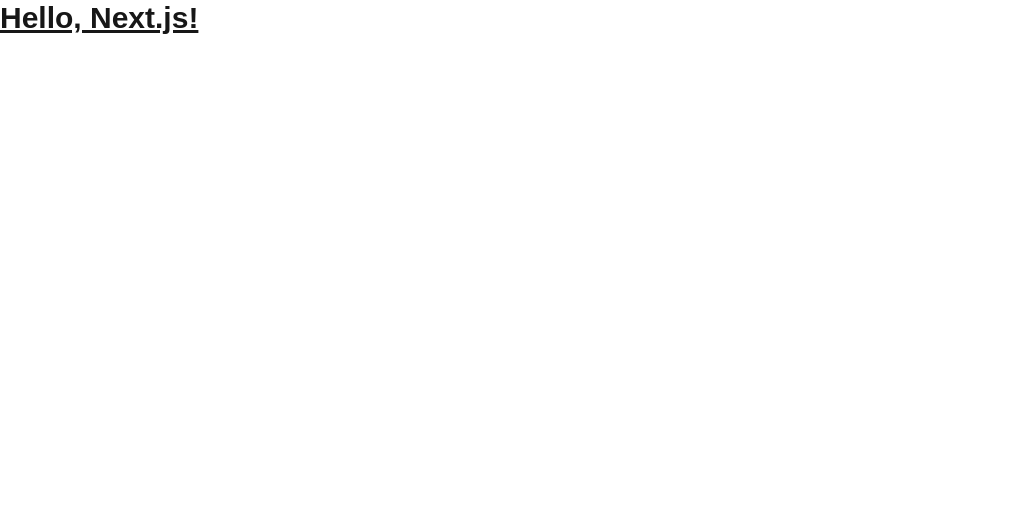
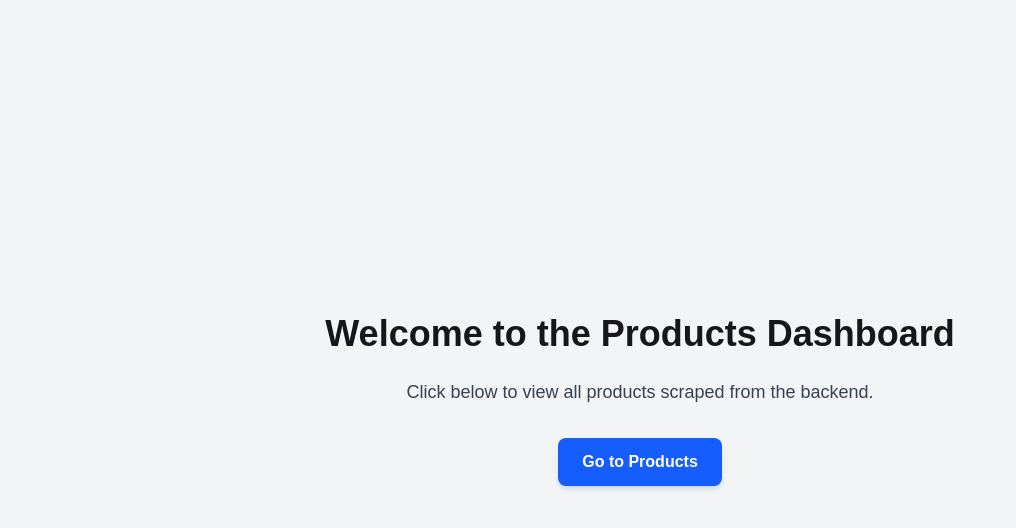
Before and after one commit to abdullock/weird-review-list, a Next.js app: page / in a window 1280 px wide. Shown: the top 528 px of the page, without its empty margins (0-1016 px from the left). Built offline with nearby package versions, Linux system fonts and the light colour scheme.

Commit message:
add button

```diff
--- a/src/app/page.js
+++ b/src/app/page.js
@@ -1,12 +1,22 @@
-import Image from "next/image";
+// src/app/page.jsx
 import Link from "next/link";
 
 export default function Home() {
   return (
-       <>
-       <div>
-        <h1 className="text-3xl font-bold underline">Hello, Next.js!</h1>
-       </div>
-       </>
-  )
+    <main className="min-h-screen flex flex-col items-center justify-center bg-gray-100 p-8">
+      <h1 className="text-4xl font-bold mb-6 text-center">
+        Welcome to the Products Dashboard
+      </h1>
+
+      <p className="text-lg text-gray-700 mb-8 text-center">
+        Click below to view all products scraped from the backend.
+      </p>
+
+      <Link href="/products">
+        <button className="px-6 py-3 bg-blue-600 text-white font-semibold rounded-lg shadow-md hover:bg-blue-700 transition">
+          Go to Products
+        </button>
+      </Link>
+    </main>
+  );
 }
```
